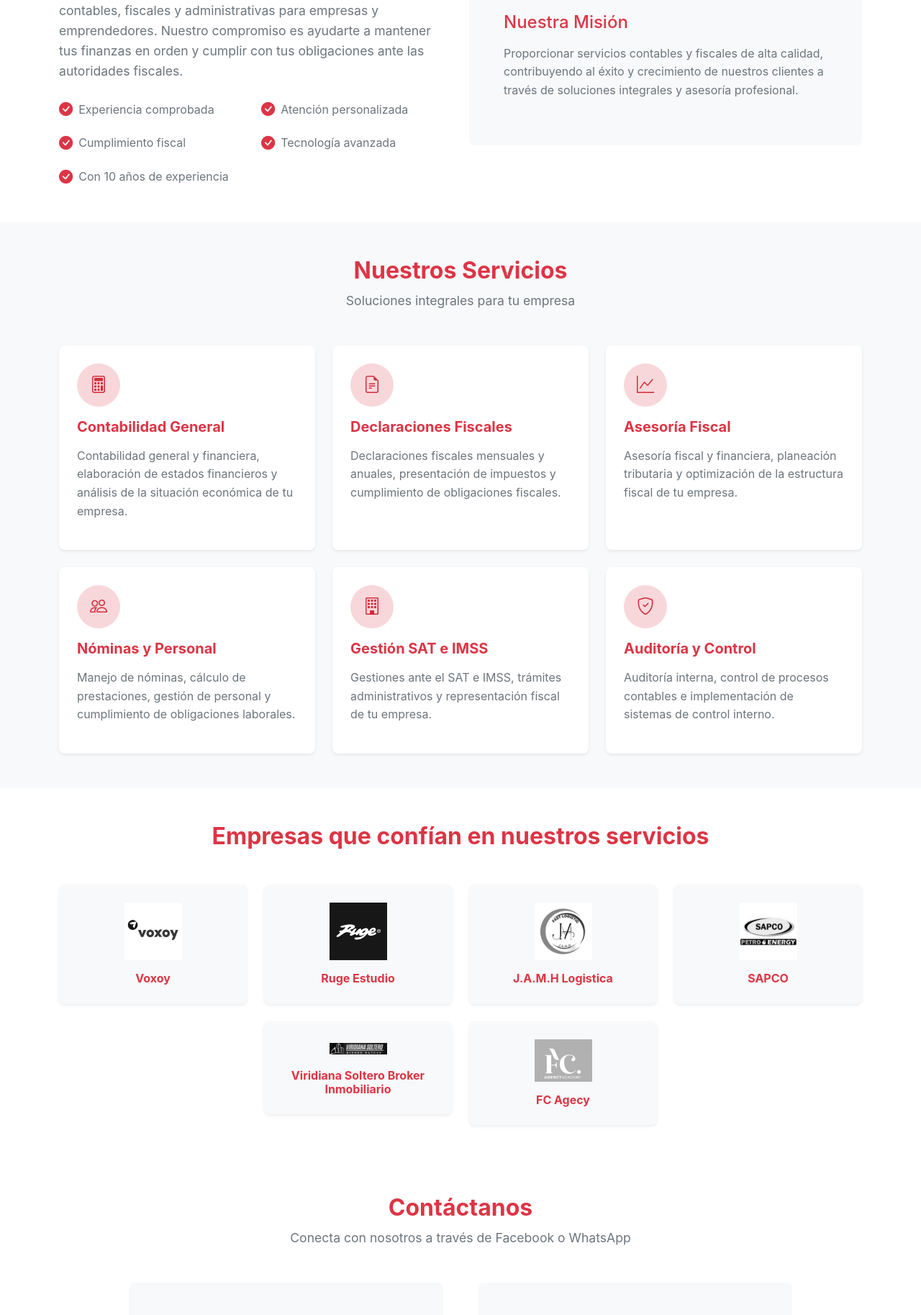
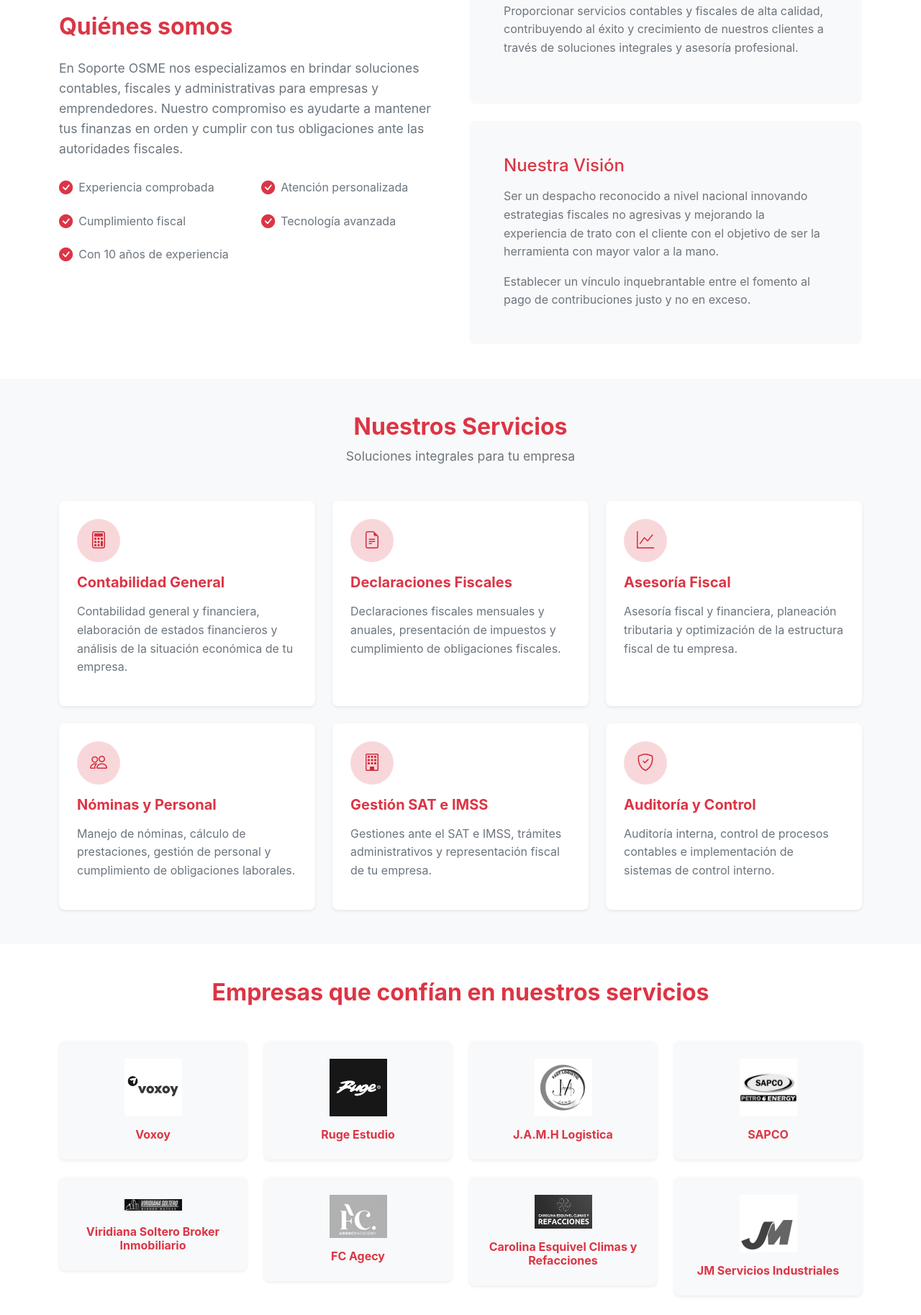
Before and after one commit to LawDerrthy/Sitio-Web-Soporte-OSME, a plain HTML site: page index.html in a window 1280 px wide. Shown: the part 938-2765 px from the top of the page at 72% size. Drawn offline with nearby package versions, Linux system fonts and the light colour scheme.

Commit message:
actualizacion de vision y clientes

```diff
--- a/index.html
+++ b/index.html
@@ -102,6 +102,15 @@
               Proporcionar servicios contables y fiscales de alta calidad,
               contribuyendo al éxito y crecimiento de nuestros clientes a través
               de soluciones integrales y asesoría profesional.
+            </p>
+          </div>
+          <div class="bg-light p-5 rounded-3 mt-4">
+            <h4 class="text-danger mb-3">Nuestra Visión</h4>
+            <p class="text-secondary mb-3">
+              Ser un despacho reconocido a nivel nacional innovando estrategias fiscales no agresivas y mejorando la experiencia de trato con el cliente con el objetivo de ser la herramienta con mayor valor a la mano.
+            </p>
+            <p class="text-secondary mb-0">
+              Establecer un vínculo inquebrantable entre el fomento al pago de contribuciones justo y no en exceso.
             </p>
           </div>
         </div>
@@ -272,18 +281,26 @@
             </div>
           </a>
         </div>
-        <!--
         <div class="col-lg-3 col-md-4 col-sm-6">
           <a href="#" class="client-card d-block text-decoration-none">
             <div class="bg-light p-4 rounded-3 text-center h-100 shadow-sm hover-shadow">
               <div class="client-logo mb-3">
-                <img src="img/Logo.jpg" alt="Cliente 7" class="img-fluid" style="max-width: 80px; height: auto;">
+                <img src="img/Logo-CECR.jpg" alt="Cliente 7" class="img-fluid" style="max-width: 80px; height: auto;">
               </div>
               <h6 class="text-danger fw-bold mb-0">Carolina Esquivel Climas y Refacciones</h6>
             </div>
           </a>
         </div>
-        -->
+        <div class="col-lg-3 col-md-4 col-sm-6">
+          <a href="#" class="client-card d-block text-decoration-none">
+            <div class="bg-light p-4 rounded-3 text-center h-100 shadow-sm hover-shadow">
+              <div class="client-logo mb-3">
+                <img src="img/Logo-JM.jpg" alt="Cliente 8" class="img-fluid" style="max-width: 80px; height: auto;">
+              </div>
+              <h6 class="text-danger fw-bold mb-0">JM Servicios Industriales</h6>
+            </div>
+          </a>
+        </div>
       </div>
     </div>
   </section>
```
Also changed, not shown: img/Logo-CECR.jpg (added), img/Logo-JM.jpg (added), 1 other file.
